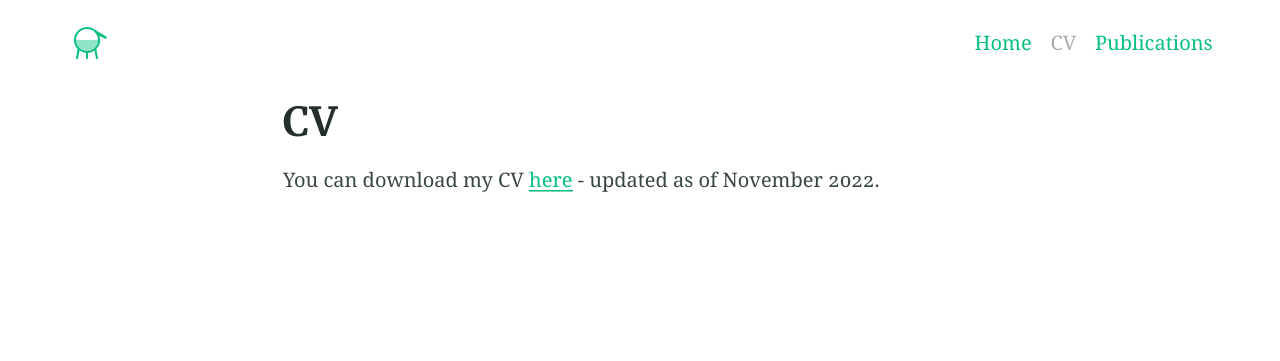
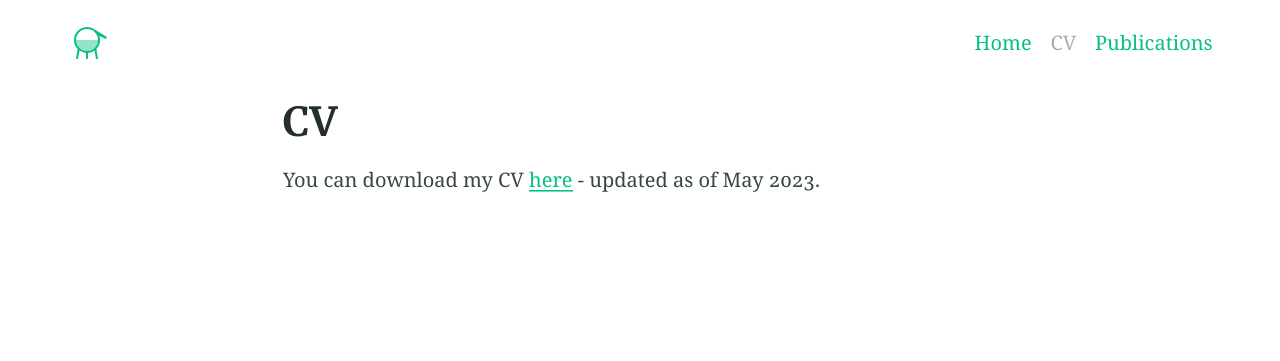
Before and after one commit to nicoleherscovici/nicoleherscovici.github.io, a Jekyll site: the page built from CV.md, in a window 1280 px wide. Shown: the top 361 px of the page. Built offline with Jekyll 4.4.1, drawn with Linux system fonts in a browser that asks for light colours.

Commit message:
Update CV.md

```diff
--- a/CV.md
+++ b/CV.md
@@ -8,4 +8,4 @@ description: false
 
 ---
 
-You can download my CV <a href="https://github.com/nicoleherscovici/nicoleherscovici.github.io/blob/005965a542b202bc82d88f6e2b1060096efee20d/assets/cv_herscovici_2022.pdf">here</a> - updated as of November 2022.
+You can download my CV <a href="https://github.com/nicoleherscovici/nicoleherscovici.github.io/blob/e2d5910de162c476b0298bb5ba90bcc738511f73/CV_HERSCOVICI_EN_2023.pdf">here</a> - updated as of May 2023.
```
